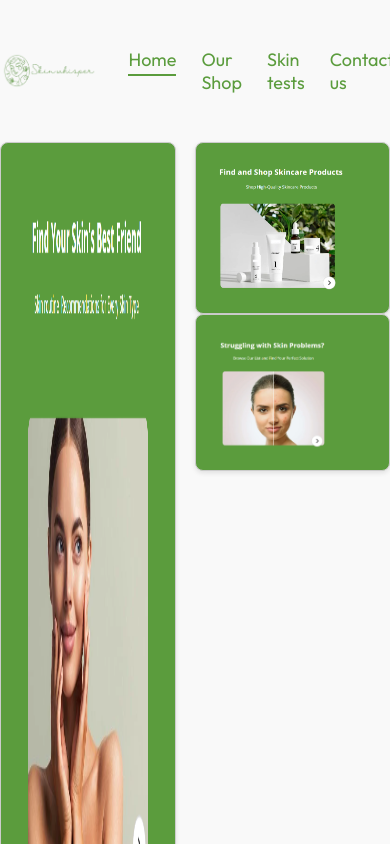
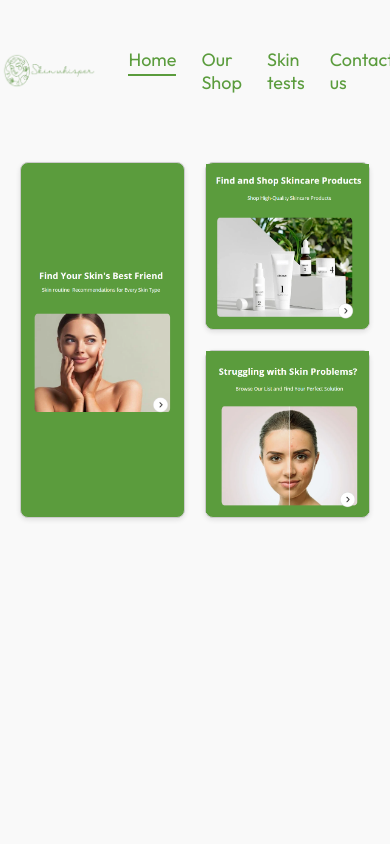
Before and after one commit to Renad-gh3/SkinWisper, a React (Vite) app in the folder FrontEnd/: page / in a window 390 px wide. Shown: the top 844 px of the page. Built offline with nearby package versions, Linux system fonts and the light colour scheme.

Commit message:
Sprint#1-DONE

```diff
--- a/FrontEnd/src/components/ExploremenuOfproblem/ExploremenuOfproblem.css
+++ b/FrontEnd/src/components/ExploremenuOfproblem/ExploremenuOfproblem.css
@@ -9,7 +9,7 @@
 .menu_problem h1 {
   font-size: 2.5rem;
   color: #333;
-    font-family: 'Montserrat', sans-serif;
+  font-family: "Montserrat", sans-serif;
   margin-bottom: 10px;
   font-weight: bold;
 }
@@ -19,28 +19,29 @@
   margin-bottom: 30px;
   font-size: 1.2rem;
   color: #555;
-    font-family: 'Roboto', sans-serif;
+  font-family: "Roboto", sans-serif;
 }
 
-/* Menu List Container - Centered Single Row */
+/* Menu List Container - Centered, Flex Wrap to Control 4 and 3 Item Rows */
 .explore-menu_problem {
   display: flex;
-    justify-content: center; /* Center the items in one row */
+  justify-content: center; /* Center the items */
   align-items: center;
-    gap: 40px; /* Space between each item */
   flex-wrap: wrap; /* Allows wrapping on smaller screens */
-    max-width: 1200px;
+  max-width: 800px; /* Limit the width for alignment */
   margin: 0 auto; /* Center the container */
   padding: 20px;
+  gap: 40px; /* Space between each item */
 }
 
-/* List Item Styling */
+/* Each item takes 23% of the row's width to fit 4 on the top and 3 on the bottom */
 .explore-menu_problem-item {
   display: flex;
   flex-direction: column; /* Stack image and text vertically */
   align-items: center;
   text-align: center;
   transition: transform 0.3s ease-in-out;
+  flex: 1 1 calc(23% - 40px); /* Control width to fit 4 items on the top row */
   width: 150px; /* Control width to match the screenshot */
 }
 
@@ -65,7 +66,7 @@
 
 /* Active State Styling */
 .circular-image.active {
-    border: 3px solid #4CAF50;
+  border: 3px solid #4caf50;
   padding: 4px;
 }
 
@@ -75,7 +76,7 @@
   font-size: 1.1rem;
   font-weight: bold;
   color: #333;
-    font-family: 'Lora', serif;
+  font-family: "Lora", serif;
   text-align: center;
 }
 
@@ -85,4 +86,9 @@
     flex-direction: column; /* Stack items vertically on smaller screens */
     gap: 20px;
   }
+
+  /* Adjust item width to fit better on smaller screens */
+  .explore-menu_problem-item {
+    flex: 1 1 100%; /* Each item takes full width */
   }
+}
--- a/FrontEnd/src/components/pages/Home.css
+++ b/FrontEnd/src/components/pages/Home.css
@@ -1,53 +1,49 @@
 body {
-  font-family: 'Arial', sans-serif;
+  font-family: "Arial", sans-serif;
   margin: 0;
   padding: 0;
   background-color: #f9f9f9;
 }
 
+.quick-select {
+  display: grid;
+  grid-template-columns: 1fr 1fr; /* Two equal columns */
+  grid-template-rows: repeat(2, 1fr); /* Two equal rows */
+  gap: 20px; /* Space between grid items */
+  padding: 20px; /* Padding around the grid */
+}
 
-
-.box-container {
-  display: block;
-  flex-wrap: wrap;
-  gap: 20px;
-}
 .box {
-  flex: 1 1 200px;
+  display: flex;
+  align-items: center; /* Centering the content vertically */
+  justify-content: center; /* Centering the content horizontally */
   border: 1px solid #ccc;
   border-radius: 8px;
-  padding: 15px;
   background-color: #5b9c3d;
   box-shadow: 0 2px 5px rgba(0, 0, 0, 0.1);
-  width: 45%;
-  float: left;
-  height:969px;
+  transition: transform 0.3s ease; /* Smooth transition for hover effect */
 }
 
+.box:hover {
+  transform: scale(1.01); /* Slightly scale up on hover */
+}
 
 .box-1 {
-  flex: 1 1 200px;
-  border: 1px solid #ccc;
-  border-radius: 8px;
-  padding: 15px;
-  background-color: #5b9c3d;
-  box-shadow: 0 2px 5px rgba(0, 0, 0, 0.1);
-  width: 50%;
-  float: right;
-
-
-}
-.box-3 {
-  flex: 1 1 200px;
-  border: 1px solid #ccc;
-  border-radius: 8px;
-  padding: 15px;
-  background-color: #5b9c3d;
-  box-shadow: 0 2px 5px rgba(0, 0, 0, 0.1);
-  width: 50%;
-  float: right;
-
-
+  grid-column: 1; /* Positioning in the first column */
+  grid-row: 1 / span 2; /* Span both rows */
 }
 
-p{height: 15%;}
+.box-2 {
+  grid-column: 2; /* Positioning in the second column */
+  grid-row: 1; /* Top row */
+}
+
+.box-3 {
+  grid-column: 2; /* Positioning in the second column */
+  grid-row: 2; /* Bottom row */
+}
+
+img {
+  width: 100%; /* Full width of the box */
+  height: auto; /* Maintain aspect ratio */
+}
--- a/FrontEnd/src/components/pages/HomePage.jsx
+++ b/FrontEnd/src/components/pages/HomePage.jsx
@@ -1,42 +1,40 @@
-import './Home.css';
+import "./Home.css";
 import Box1 from "../../assets/Box1.png";
 import Box2 from "../../assets/Box2.png";
 import Box3 from "../../assets/Box3.png";
-import Navbar from '../Navbar/Navbar';
-import { Link } from 'react-router-dom';
+import Navbar from "../Navbar/Navbar";
+import { Link } from "react-router-dom";
 
 const HomePage = () => {
   return (
     <div>
-      <div className='navbar'>
+      <div className="navbar">
         <Navbar />
       </div>
       <section className="quick-select">
-        <div className="box-container">
-          {/* Full Skin Type Link */}
-          <div className="box">
+        {/* Full Skin Type Link for Box 1 */}
+        <div className="box box-1">
           <Link to="/fullskintype">
-              <img src={Box1} width="100%" height="80%" alt="Full Skin Type" />
+            <img src={Box1} alt="Full Skin Type" />
           </Link>
         </div>
 
         {/* Box 2 (not linked) */}
-          <div className="box-1">
-            <a href=''>
-              <img src={Box2} width="85%" alt="Feature Box 2" />
+        <div className="box box-2">
+          <a href="">
+            <img src={Box2} alt="Feature Box 2" />
           </a>
         </div>
 
         {/* Skin Problem Link for Box 3 */}
-          <div className="box-3">
+        <div className="box box-3">
           <Link to="/problemPage">
-              <img src={Box3} width="75%" alt="Skin Problem" />
+            <img src={Box3} alt="Skin Problem" />
           </Link>
-          </div>
         </div>
       </section>
     </div>
   );
-}
+};
 
 export default HomePage;
--- a/FrontEnd/src/components/pages/problemPage.jsx
+++ b/FrontEnd/src/components/pages/problemPage.jsx
@@ -1,22 +1,24 @@
-// ProblemPage.js
-import { useState } from 'react'
-import Navbar from "../Navbar/Navbar.jsx"
-import TestHeader from '../problemPage/TestHeader.jsx'
-import ExploremenuOfproblem from '../ExploremenuOfproblem/ExploremeuOfproblem.jsx'
-import ProblemContent from '../problemContent/problemContent.jsx'
-import Footer from '../Footer/Footer.jsx'
+import { useState } from "react";
+import Navbar from "../Navbar/Navbar.jsx";
+import TestHeader from "../problemPage/TestHeader.jsx";
+import ExploremenuOfproblem from "../ExploremenuOfproblem/ExploremeuOfproblem.jsx"; // Ensure correct file name
+import ProblemContent from "../problemContent/problemContent.jsx";
+import Footer from "../Footer/Footer.jsx";
 
 const ProblemPage = () => {
-  const[category,setCategory]=useState("All")
+  const [category, setCategory] = useState("All"); // Shared state
+
   return (
-    <div className='app' width='100%'>
+    <div className="app" width="100%">
       <Navbar />
       <TestHeader />
-      <ExploremenuOfproblem category={category}setCategory={setCategory}/>
-      < ProblemContent category={category} />
+      {/* Pass category and setCategory to ExploremenuOfproblem */}
+      <ExploremenuOfproblem category={category} setCategory={setCategory} />
+      {/* Pass category to ProblemContent */}
+      <ProblemContent category={category} />
       <Footer />
     </div>
   );
 };
 
-export default ProblemPage
+export default ProblemPage;
--- a/FrontEnd/src/components/problemContent/problemContent.jsx
+++ b/FrontEnd/src/components/problemContent/problemContent.jsx
@@ -2,7 +2,7 @@ import React, { useState, useEffect } from "react";
 import axios from "axios";
 import "./problemContent.css";
 
-const ProblemContent = () => {
+const ProblemContent = ({ category }) => {
   const [problemData, setProblemData] = useState([]);
   const [selectedProblem, setSelectedProblem] = useState(null); // Store selected problem
   const [showStages, setShowStages] = useState({
@@ -26,9 +26,17 @@ const ProblemContent = () => {
     fetchProblemData();
   }, []);
 
-  const handleProblemSelect = (problem) => {
-    setSelectedProblem(problem); // Set selected problem when user clicks
-  };
+  // When category changes, find and set the selected problem
+  useEffect(() => {
+    if (category !== "All") {
+      const foundProblem = problemData.find(
+        (item) => item.SkinProblem === category
+      );
+      setSelectedProblem(foundProblem || null); // Set selected problem based on category
+    } else {
+      setSelectedProblem(null); // Reset when "All" is selected
+    }
+  }, [category, problemData]);
 
   const toggleStage = (stage) => {
     setShowStages((prev) => ({
@@ -39,32 +47,8 @@ const ProblemContent = () => {
 
   return (
     <div className="problem-container">
-      <h2>Discover Your Skin Problem</h2>
-      <p>
-        Select a skin problem type to learn more about the issue and find the
-        best solutions.
-      </p>
-
-      {/* Problem List */}
-      <div className="problem-list">
-        {problemData.map((item, index) => (
-          <div
-            key={index}
-            className={`problem-item ${
-              selectedProblem &&
-              selectedProblem.SkinProblem === item.SkinProblem
-                ? "active"
-                : ""
-            }`}
-            onClick={() => handleProblemSelect(item)}
-          >
-            <h3>{item.SkinProblem}</h3> {/* Use SkinProblem from backend */}
-          </div>
-        ))}
-      </div>
-
       {/* Display Problem Description and Solution if a problem is selected */}
-      {selectedProblem && (
+      {selectedProblem ? (
         <div className="problem-details">
           {/* Problem Description Box */}
           <div className="routine-stage">
@@ -78,7 +62,7 @@ const ProblemContent = () => {
             {showStages.description && (
               <div className="routine-step-details">
                 <p>{selectedProblem.ProblemDescription}</p>{" "}
-                {/* Use ProblemDescription from backend */}
+                {/* Display ProblemDescription */}
               </div>
             )}
           </div>
@@ -94,12 +78,13 @@ const ProblemContent = () => {
             </div>
             {showStages.solution && (
               <div className="routine-step-details">
-                <p>{selectedProblem.Solution}</p>{" "}
-                {/* Use Solution from backend */}
+                <p>{selectedProblem.Solution}</p> {/* Display Solution */}
               </div>
             )}
           </div>
         </div>
+      ) : (
+        <p>Select a skin problem to see the details.</p>
       )}
     </div>
   );
```
Also changed, not shown: FrontEnd/src/components/ExploremenuOfproblem/ExploremeuOfproblem.jsx (+24 -9 lines). Lines whose indentation alone changed are shown as unchanged.
